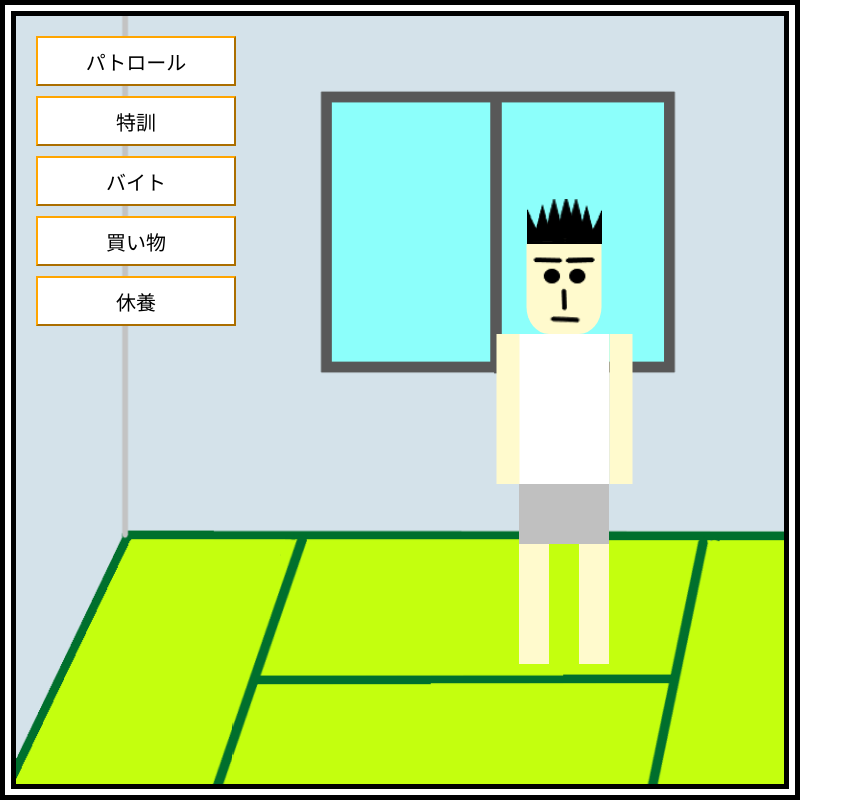
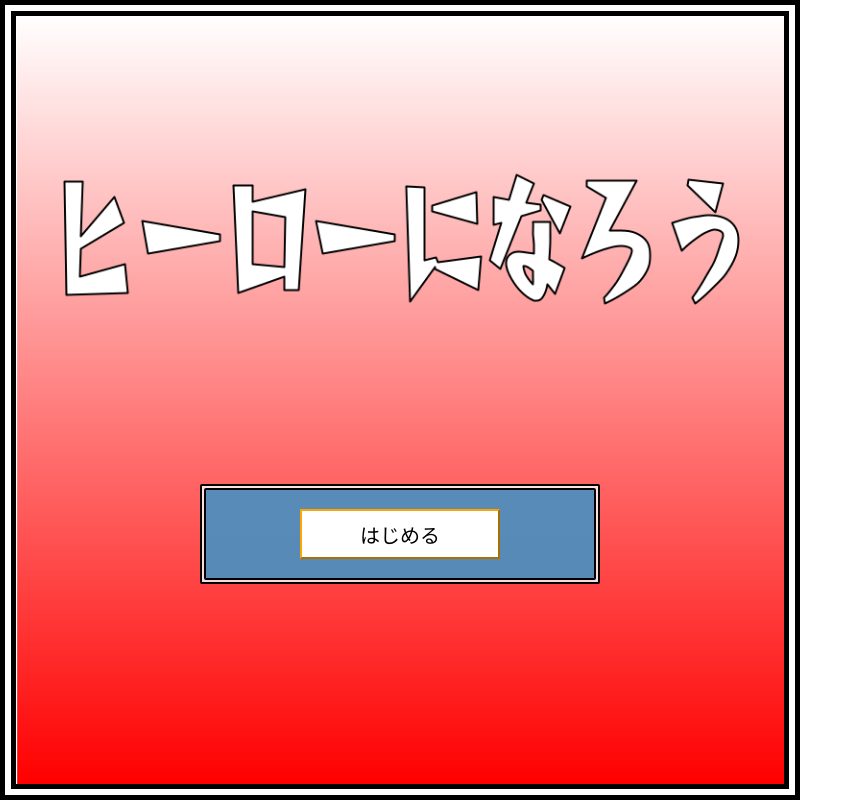
Before and after one commit to bigriv/gameofus, a Vue app: page /to_be_hero in a window 1280 px wide. Shown: the whole page, without its empty margins (0-858 px from the left). Built offline with nearby package versions, Linux system fonts and the light colour scheme.

Commit message:
add: タイトル画面作成

```diff
--- a/src/components/templates/tobehero/01_Title.vue
+++ b/src/components/templates/tobehero/01_Title.vue
@@ -1,19 +1,59 @@
 <template>
-  <GameFrame> </GameFrame>
+  <GameFrame :bgimg="BACKGROUND_IMAGE">
+    <div class="message-wrap">
+      <MessageFrame>
+        <div class="start_button">
+          <GameButton label="はじめる" @click="onStart" />
+        </div>
+      </MessageFrame>
+    </div>
+  </GameFrame>
 </template>
 
 <script>
 import { defineComponent } from "vue";
 import GameFrame from "/src/components/atoms/GameFrame.vue";
+import MessageFrame from "/src/components/atoms/MessageFrame.vue";
+import GameButton from "/src/components/atoms/GameButton.vue";
 
 export default defineComponent({
   components: {
     GameFrame,
+    MessageFrame,
+    GameButton,
   },
-  setup() {
-    return {};
+  emits: ["start"],
+  setup(props, { emit }) {
+    const BACKGROUND_IMAGE = "tobehero/bg_title.png";
+
+    const onStart = () => {
+      emit("start");
+    };
+
+    return {
+      BACKGROUND_IMAGE,
+      onStart,
+    };
   },
 });
 </script>
 
-<style scoped lang="scss"></style>
+<style scoped lang="scss">
+.message-wrap {
+  position: absolute;
+  bottom: 200rem;
+  left: 50%;
+  transform: translateX(-50%);
+  width: 400rem;
+  height: 100rem;
+  .start_button {
+    position: absolute;
+    top: 50%;
+    left: 50%;
+    transform: translate(-50%, -50%);
+    width: 200rem;
+    height: 50rem;
+    font-size: 20rem;
+  }
+}
+</style>
--- a/src/components/views/ToBeHero.vue
+++ b/src/components/views/ToBeHero.vue
@@ -1,5 +1,5 @@
 <template>
-  <Title v-if="state.currentPage == PAGES.TITLE" />
+  <Title v-if="state.currentPage == PAGES.TITLE" @start="onMoveTop" />
   <Top v-else-if="state.currentPage == PAGES.TOP" @move="onMove" />
   <Patrol v-else-if="state.currentPage == PAGES.PATROL" @back="onMoveTop" />
   <Training v-else-if="state.currentPage == PAGES.TRAINING" @back="onMoveTop" />
@@ -39,7 +39,7 @@ export default defineComponent({
   },
   setup() {
     const state = reactive({
-      currentPage: PAGES.TOP,
+      currentPage: PAGES.TITLE,
       bgImg: computed(() => `tobehero/${BAGGROUND_IMAGES[state.currentPage]}`),
     });
 
```
Also changed, not shown: src/assets/images/tobehero/bg_title.png (added).
